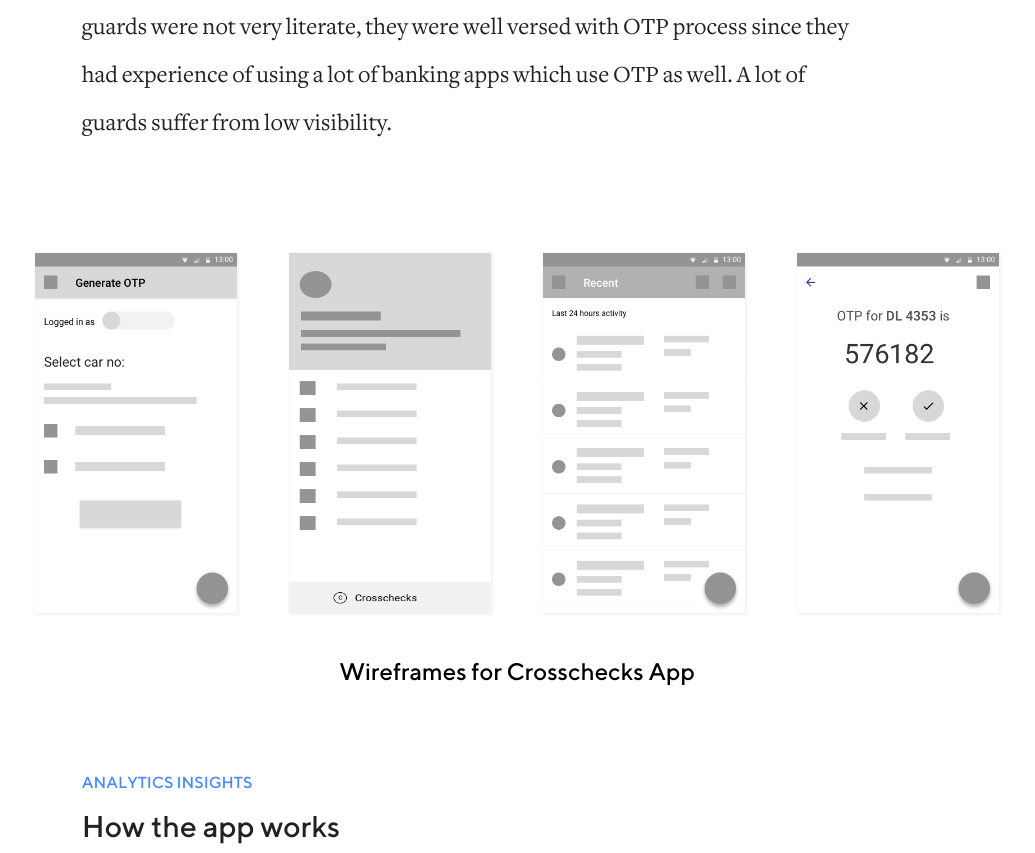
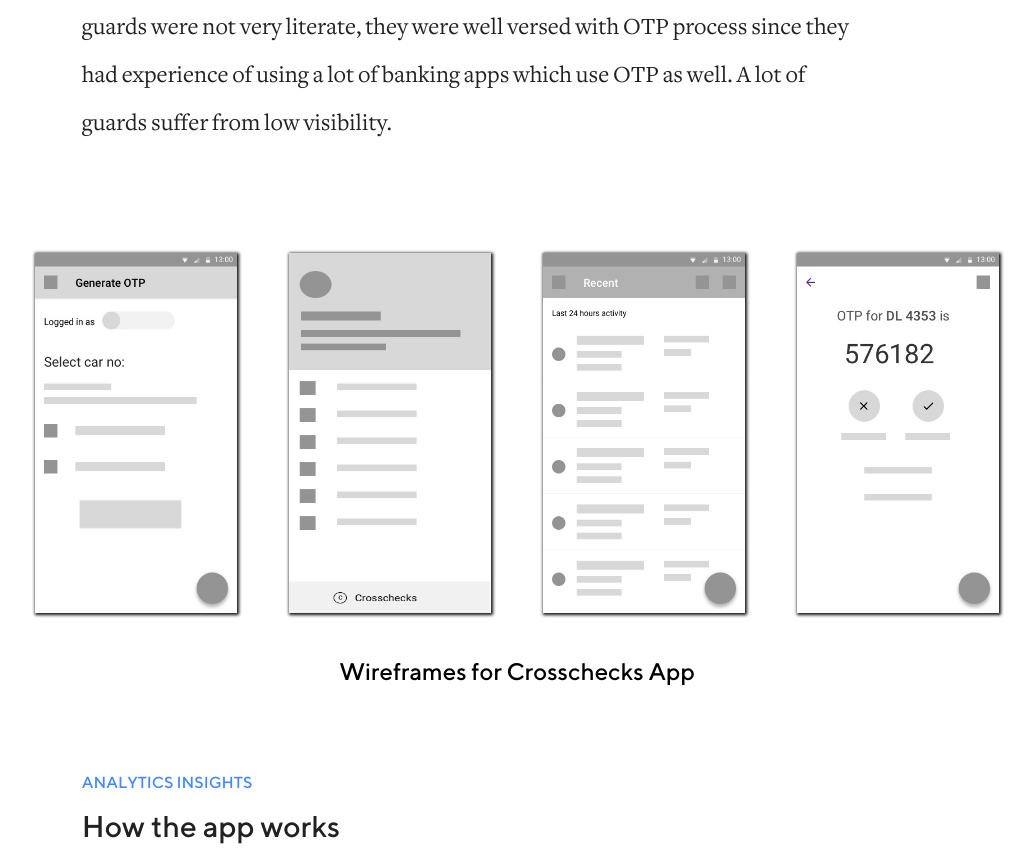
Before and after one commit to thenitish23121991/thenitish23121991.github.io, a PHP site: the page made by case study/crosschecks.html in a window 1280 px wide. Shown: the part 3144-3997 px from the top of the page, without its empty margins (123-1158 px from the left). Run offline with PHP 8.4, Linux system fonts and the light colour scheme; some libraries are stand-ins or nearby versions.

Commit message:
added box shadows

```diff
--- a/assets/css/case_study.css
+++ b/assets/css/case_study.css
@@ -355,11 +355,11 @@ a {
   margin-left: 48px;
   height: 360px;
   width: 202px;
-  box-shadow: 1px 1px 3px 1px rgba(0, 0, 0, 0.06);
-  -webkit-box-shadow: 1px 1px 3px 1px rgba(0, 0, 0, 0.06);
-  -moz-box-shadow: 1px 1px 3px 1px rgba(0, 0, 0, 0.06);
-  -ms-box-shadow: 1px 1px 3px 1px rgba(0, 0, 0, 0.06);
-  -o-box-shadow: 1px 1px 3px 1px rgba(0, 0, 0, 0.06); }
+  box-shadow: 1px 1px 3px 1px #111111;
+  -webkit-box-shadow: 1px 1px 3px 1px #111111;
+  -moz-box-shadow: 1px 1px 3px 1px #111111;
+  -ms-box-shadow: 1px 1px 3px 1px #111111;
+  -o-box-shadow: 1px 1px 3px 1px #111111; }
 
 #pvr_cinemas_container .multiple_images img {
   height: 426px;
--- a/assets/scss/case_study.scss
+++ b/assets/scss/case_study.scss
@@ -488,11 +488,11 @@ margin-top:16px;
 	height:360px;
 	width:202px;
 
-	box-shadow: 1px 1px 3px 1px rgba(0,0,0,.06);
-	-webkit-box-shadow: 1px 1px 3px 1px rgba(0,0,0,.06);
-	-moz-box-shadow: 1px 1px 3px 1px rgba(0,0,0,.06);
-	-ms-box-shadow: 1px 1px 3px 1px rgba(0,0,0,.06);
-	-o-box-shadow: 1px 1px 3px 1px rgba(0,0,0,.06);
+	box-shadow: 1px 1px 3px 1px #111111;
+	-webkit-box-shadow: 1px 1px 3px 1px #111111;
+	-moz-box-shadow: 1px 1px 3px 1px #111111;
+	-ms-box-shadow: 1px 1px 3px 1px #111111;
+	-o-box-shadow: 1px 1px 3px 1px #111111;
 }
 
 #pvr_cinemas_container .multiple_images img{
```
Also changed, not shown: 2 other files.
